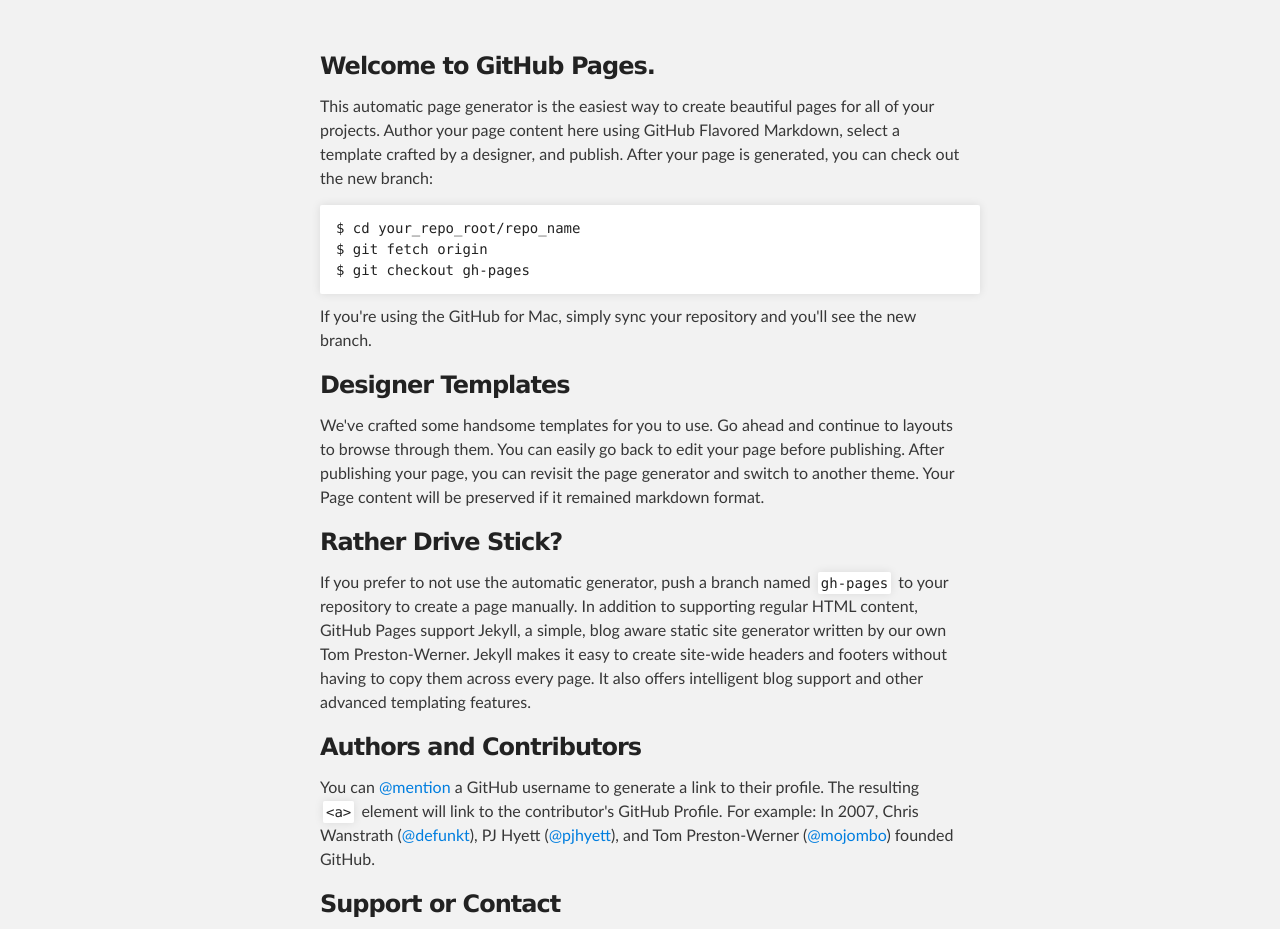
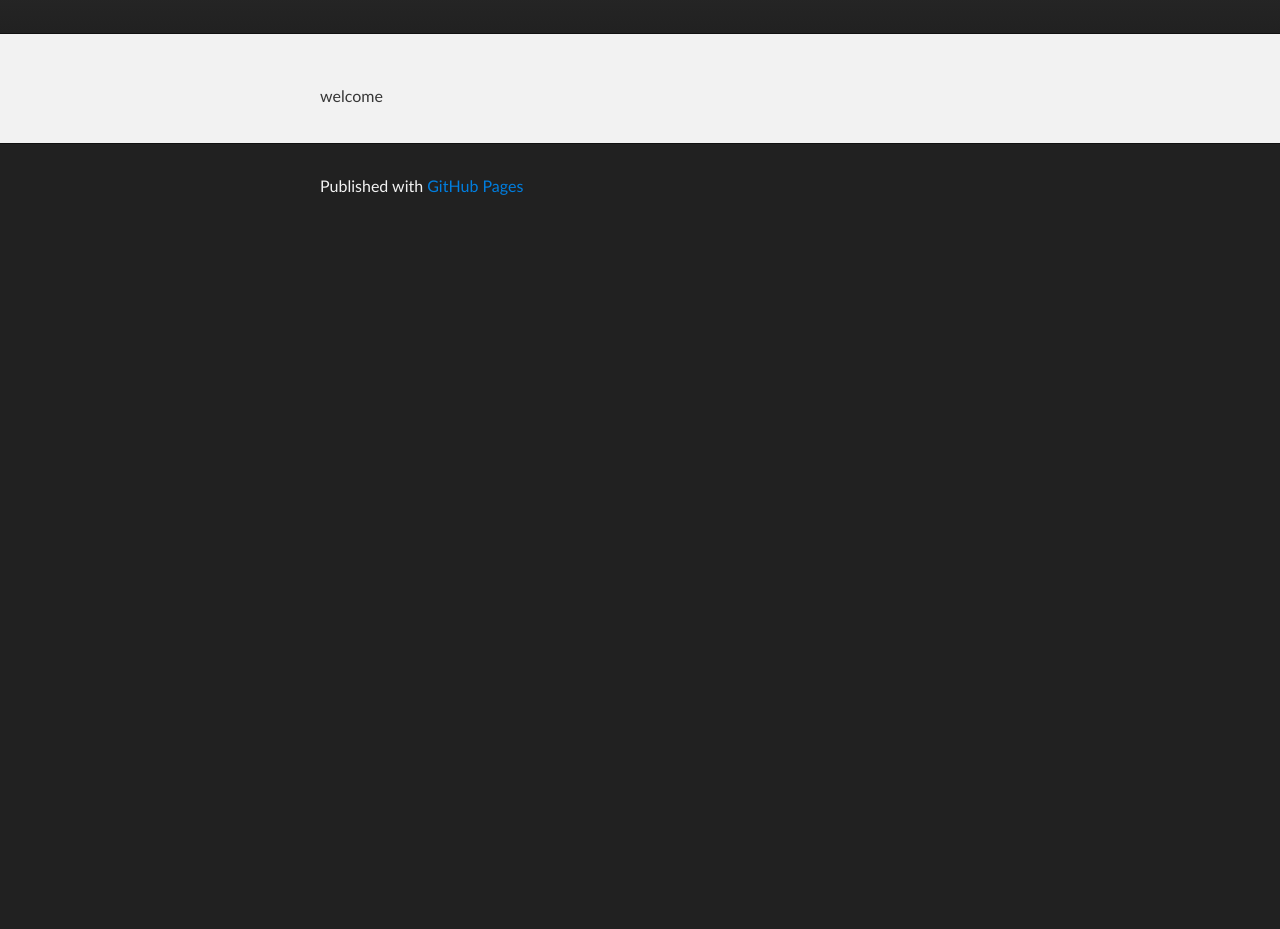
Before and after one commit to anhnam/anhnam.github.io, a plain HTML site: page index.html in a window 1280 px wide. Shown: the part 176-1105 px from the top of the page. After the commit the page ends 800 px from the top, so only its background shows below. Drawn offline with Linux system fonts and the light colour scheme.

Commit message:
Replace master branch with page content via GitHub

```diff
--- a/index.html
+++ b/index.html
@@ -4,7 +4,7 @@
   <head>
     <meta charset='utf-8' />
     <meta http-equiv="X-UA-Compatible" content="chrome=1" />
-    <meta name="description" content="Anhnam.github.io : " />
+    <meta name="description" content="Anhnam.github.io : test" />
 
     <link rel="stylesheet" type="text/css" media="screen" href="stylesheets/stylesheet.css">
 
@@ -19,7 +19,7 @@
           <a id="forkme_banner" href="https://github.com/anhnam">View on GitHub</a>
 
           <h1 id="project_title">Anhnam.github.io</h1>
-          <h2 id="project_tagline"></h2>
+          <h2 id="project_tagline">test</h2>
 
         </header>
     </div>
@@ -27,37 +27,7 @@
     <!-- MAIN CONTENT -->
     <div id="main_content_wrap" class="outer">
       <section id="main_content" class="inner">
-        <h3>
-<a name="welcome-to-github-pages" class="anchor" href="#welcome-to-github-pages"><span class="octicon octicon-link"></span></a>Welcome to GitHub Pages.</h3>
-
-<p>This automatic page generator is the easiest way to create beautiful pages for all of your projects. Author your page content here using GitHub Flavored Markdown, select a template crafted by a designer, and publish. After your page is generated, you can check out the new branch:</p>
-
-<pre><code>$ cd your_repo_root/repo_name
-$ git fetch origin
-$ git checkout gh-pages
-</code></pre>
-
-<p>If you're using the GitHub for Mac, simply sync your repository and you'll see the new branch.</p>
-
-<h3>
-<a name="designer-templates" class="anchor" href="#designer-templates"><span class="octicon octicon-link"></span></a>Designer Templates</h3>
-
-<p>We've crafted some handsome templates for you to use. Go ahead and continue to layouts to browse through them. You can easily go back to edit your page before publishing. After publishing your page, you can revisit the page generator and switch to another theme. Your Page content will be preserved if it remained markdown format.</p>
-
-<h3>
-<a name="rather-drive-stick" class="anchor" href="#rather-drive-stick"><span class="octicon octicon-link"></span></a>Rather Drive Stick?</h3>
-
-<p>If you prefer to not use the automatic generator, push a branch named <code>gh-pages</code> to your repository to create a page manually. In addition to supporting regular HTML content, GitHub Pages support Jekyll, a simple, blog aware static site generator written by our own Tom Preston-Werner. Jekyll makes it easy to create site-wide headers and footers without having to copy them across every page. It also offers intelligent blog support and other advanced templating features.</p>
-
-<h3>
-<a name="authors-and-contributors" class="anchor" href="#authors-and-contributors"><span class="octicon octicon-link"></span></a>Authors and Contributors</h3>
-
-<p>You can <a href="https://github.com/blog/821" class="user-mention">@mention</a> a GitHub username to generate a link to their profile. The resulting <code>&lt;a&gt;</code> element will link to the contributor's GitHub Profile. For example: In 2007, Chris Wanstrath (<a href="https://github.com/defunkt" class="user-mention">@defunkt</a>), PJ Hyett (<a href="https://github.com/pjhyett" class="user-mention">@pjhyett</a>), and Tom Preston-Werner (<a href="https://github.com/mojombo" class="user-mention">@mojombo</a>) founded GitHub.</p>
-
-<h3>
-<a name="support-or-contact" class="anchor" href="#support-or-contact"><span class="octicon octicon-link"></span></a>Support or Contact</h3>
-
-<p>Having trouble with Pages? Check out the documentation at <a href="http://help.github.com/pages">http://help.github.com/pages</a> or contact <a href="mailto:support@github.com">support@github.com</a> and we’ll help you sort it out.</p>
+        <p>welcome</p>
       </section>
     </div>
 
```
Also changed, not shown: params.json (+1 -1 lines).
